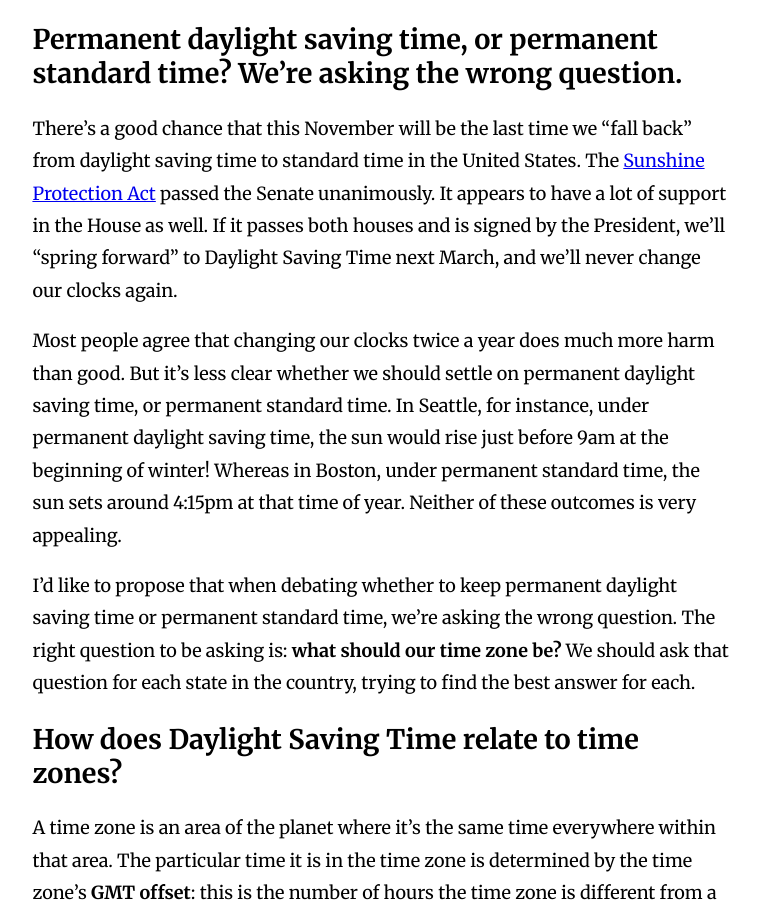
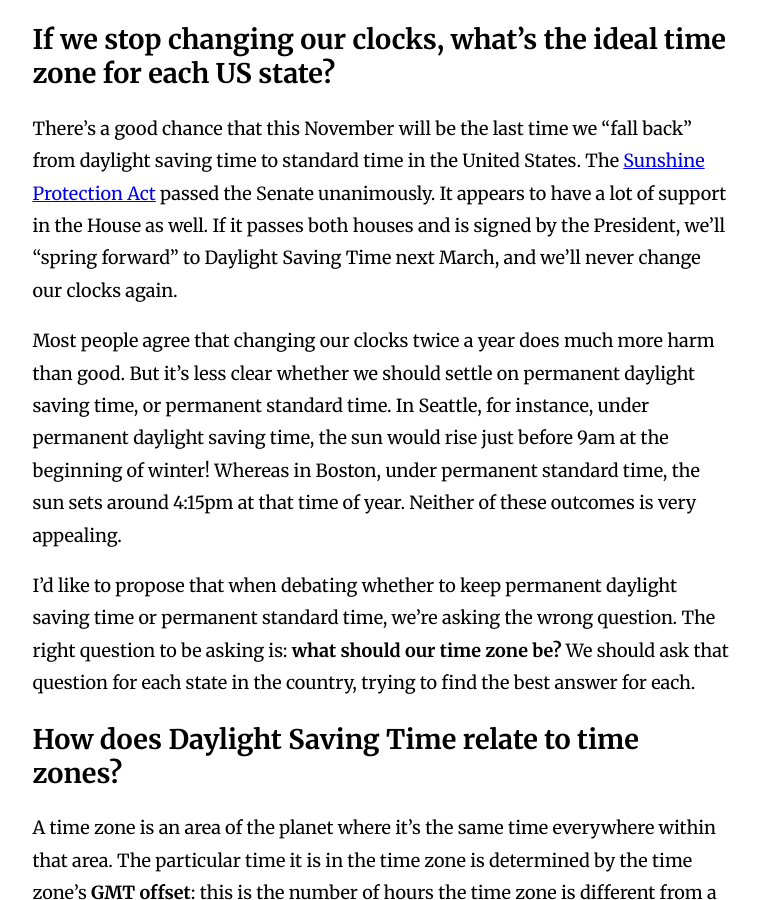
Before and after one commit to outoftime/outoftime.github.com, a Jekyll site: the page built from _posts/2022-10-15-time-zones.md, in a window 1280 px wide and 900 px high. Shown: the whole window, without its empty margins (259-1018 px from the left). Built offline with Jekyll 4.4.1, drawn with Linux system fonts in a browser that asks for light colours.

Commit message:
Snappier title

```diff
--- a/_posts/2022-10-15-time-zones.md
+++ b/_posts/2022-10-15-time-zones.md
@@ -1,6 +1,6 @@
 ---
 layout: time-zones
-title: Permanent daylight saving time, or permanent standard time? We’re asking the wrong question.
+title: If we stop changing our clocks, what’s the ideal time zone for each US state?
 permalink: /time-zones.html
 ---
 
```
